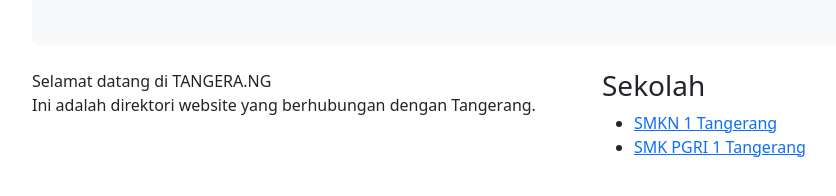
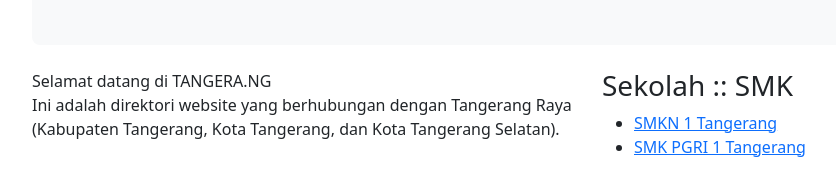
Before and after one commit to mawann/tangera.ng, a plain HTML site: page index.html in a window 1280 px wide. Shown: the part 268-464 px from the top of the page, without its empty margins (50-886 px from the left). Drawn offline with nearby package versions, Linux system fonts and the light colour scheme.

```diff
--- a/index.html
+++ b/index.html
@@ -21,10 +21,11 @@
     <div class="row">
       <div class="col">
         <p>Selamat datang di TANGERA.NG<br>
-        Ini adalah direktori website yang berhubungan dengan Tangerang.</p>
+        Ini adalah direktori website yang berhubungan dengan Tangerang Raya
+        (Kabupaten Tangerang, Kota Tangerang, dan Kota Tangerang Selatan).</p>
       </div>
       <div class="col">
-        <h3>Sekolah</h3>
+        <h3>Sekolah :: SMK</h3>
         <ul>
           <li><a href="https://www.smkn1-tng.sch.id">SMKN 1 Tangerang</a></li>
           <li><a href="https://www.pgri.sch.id">SMK PGRI 1 Tangerang</a></li>
```
Also changed, not shown: 1 other file.
